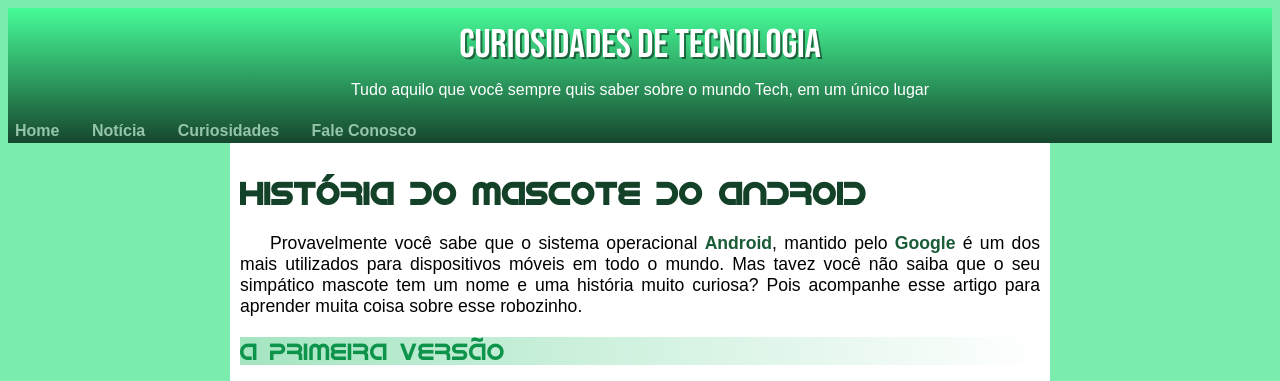
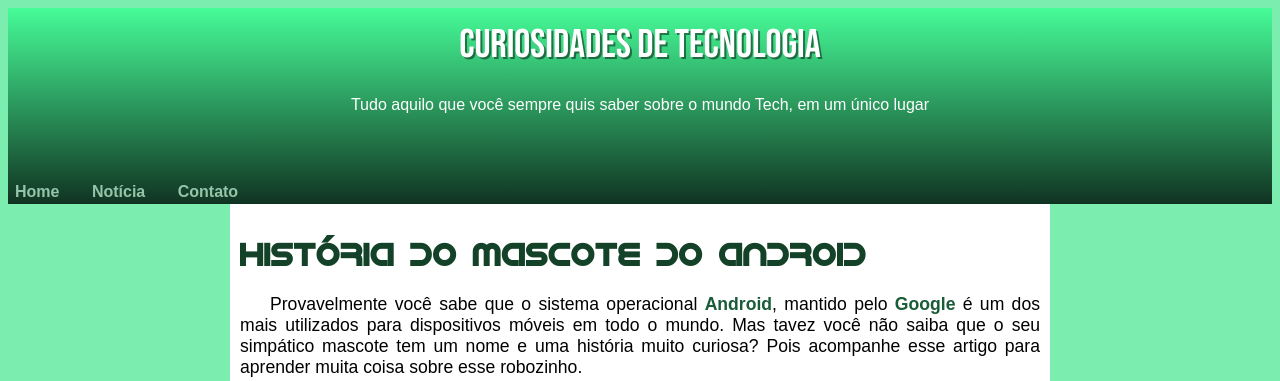
Before and after one commit to ThurzimZK/projeto-android, a plain HTML site: page index.html in a window 1280 px wide. Shown: the top 381 px of the page. Drawn offline with Linux system fonts and the light colour scheme.

Commit message:
problema de padding corrigido

```diff
--- a/index.html
+++ b/index.html
@@ -18,8 +18,7 @@
         <nav>
             <a href="#">Home</a>
             <a href="#">Notícia</a>
-            <a href="#">Curiosidades</a>
-            <a href="#">Fale Conosco</a>
+            <a href="#">Contato</a>
         </nav>
     </header>
     <main>
--- a/style.css
+++ b/style.css
@@ -13,7 +13,7 @@ body{
 }
 
 header{
-    background-image: linear-gradient(to bottom, #46fc98, #16462d);
+    background-image: linear-gradient(to bottom, #46fc98, #103321);
     text-align: center;
     color: white;
 }
@@ -28,10 +28,9 @@ header > h1{
 }
 header > p{
     margin-top: -15px;
-    padding-top: -15px;
+    padding-top: 15px;
     text-align: center;
-    margin-bottom: 10px;
-    padding-bottom: 10px;
+    padding-bottom: 50px;
 }
 header > nav{
     text-align: left;
```
